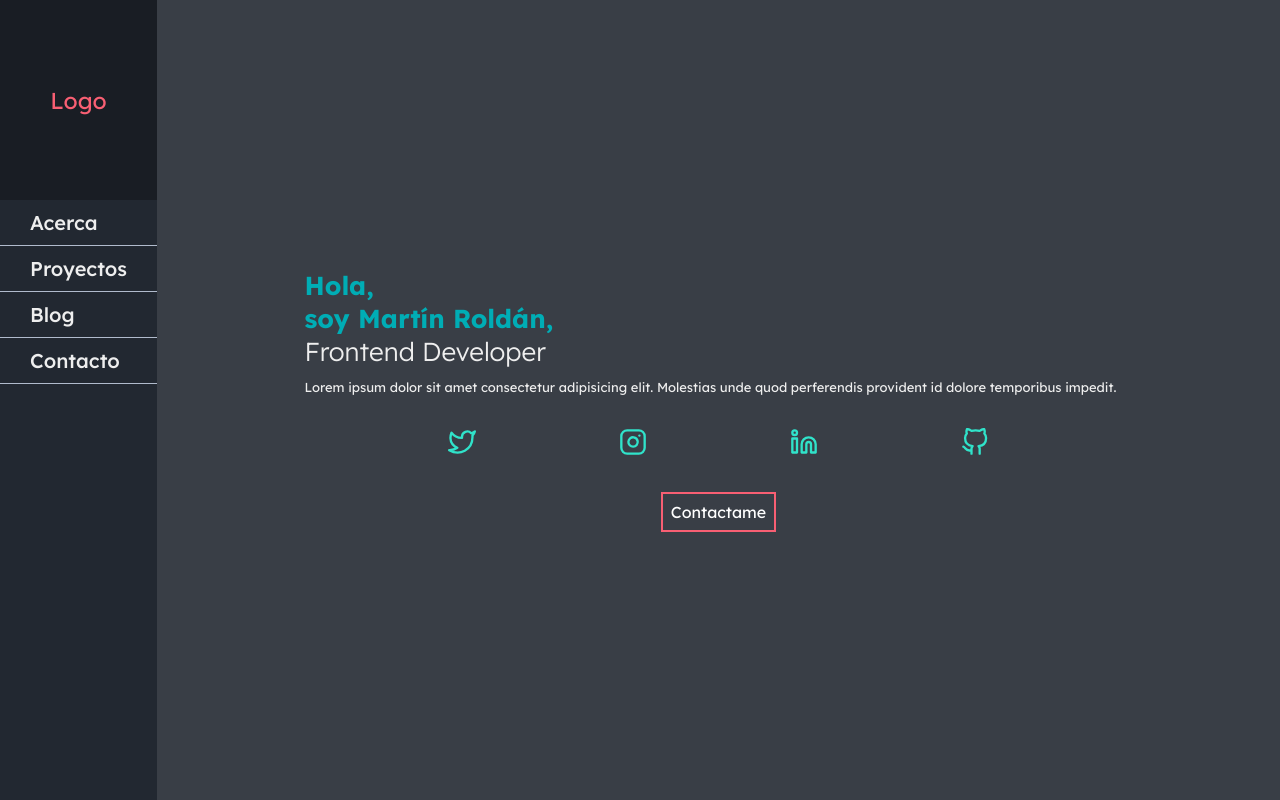
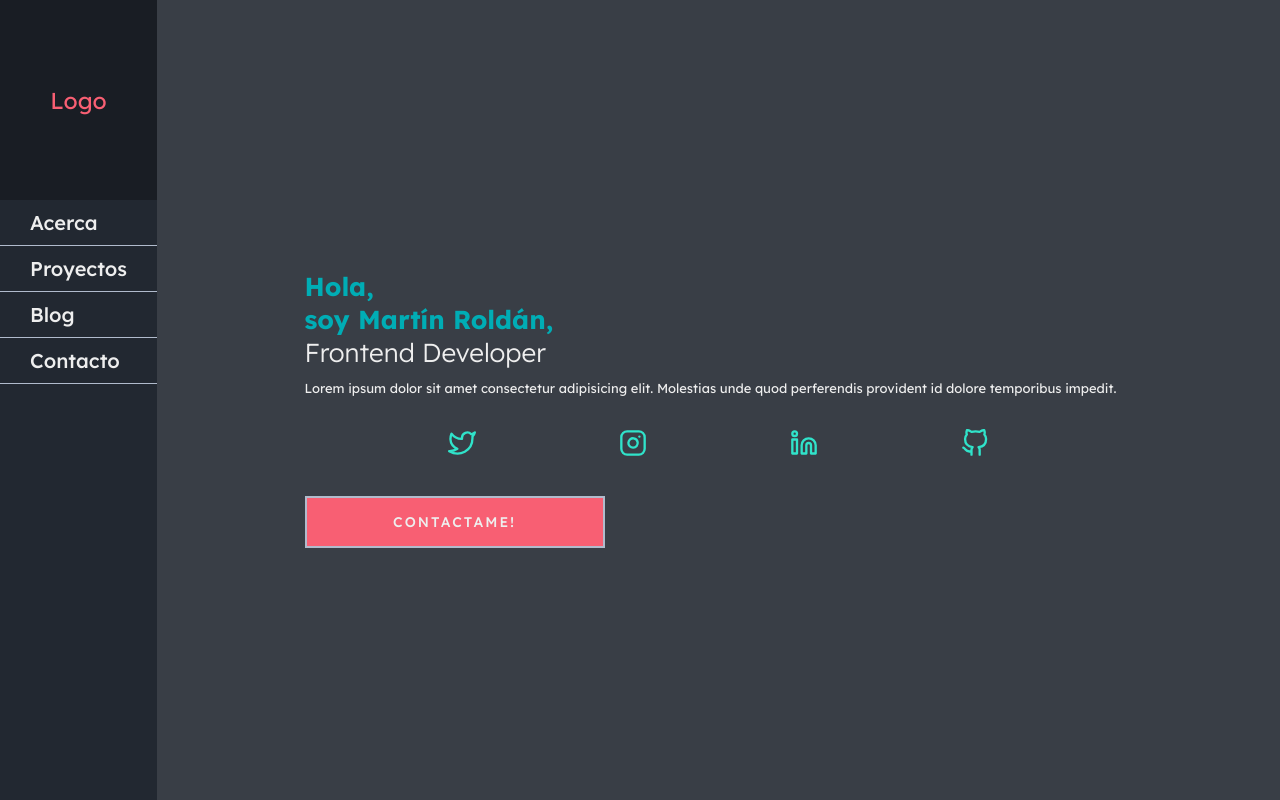
Before and after one commit to martinrol/mxrold, a React app: page / in a window 1280 px wide. Built offline with nearby package versions, Linux system fonts and the light colour scheme; the HTML template or start-up script is replaced by a standard one.

Commit message:
Componente NotFound creado con sus estilos. Boton reutilizable agregado en Home y NotFound. [add] Configuracion de Webpack para interpretar imagenes (.png, .jpg, etc)

```diff
--- a/package.json
+++ b/package.json
@@ -33,6 +33,7 @@
     "@babel/preset-react": "^7.13.13",
     "babel-loader": "^8.2.2",
     "css-loader": "^5.2.0",
+    "file-loader": "^6.2.0",
     "html-loader": "^2.1.2",
     "html-webpack-plugin": "^5.3.1",
     "mini-css-extract-plugin": "^1.4.1",
--- /dev/null
+++ b/src/assets/styles/components/Button.css
@@ -0,0 +1,71 @@
+.btn {
+
+    width: 100%;
+    height: 35px;
+  }
+
+  .btn a {
+    position: relative;
+    display: inline-block;
+    width: 100%;
+    max-width: 300px;
+    padding: 15px;
+    font-size: 1.4rem;
+    font-weight: 500;
+    letter-spacing: 2px;
+    color: var(--light);
+    border: 2px solid var(--lightGray);
+    text-transform: uppercase;
+    text-decoration: none;
+    text-align: center;
+  }
+
+  span {
+    position: relative;
+    z-index: 3;
+  }
+
+  .btn a:hover::before {
+    transform: scaleY(0);
+  }
+
+
+  .btn a:hover::after {
+    transform: scaleX(0);
+  }
+
+
+  .btn a {
+    color: var(--light);
+    transition: all 0.5s ease-in-out;
+  }
+
+  .btn a:hover {
+    color: var(--pink);
+    border: 2px solid var(--pink);
+    transition: all 0.5s ease-in-out;
+  }
+
+  .btn a::before {
+    content: "";
+    position: absolute;
+    top: 0;
+    left: 0;
+    width: 100%;
+    height: 100%;
+    background-color: var(--pink);
+    transition: all 0.5s ease-in-out;
+    transform: scaleY(1);
+  }
+
+  .btn a::after {
+    content: "";
+    position: absolute;
+    left: 0;
+    top: 0;
+    width: 100%;
+    height: 100%;
+    background-color: var(--pink);
+    transition: all 0.5s ease-in-out;
+    transform: scaleX(1);
+  }
--- a/src/assets/styles/components/Home.css
+++ b/src/assets/styles/components/Home.css
@@ -47,15 +47,6 @@
 }
 
 .Home__button {
-    width: max-content;
-    height: 40px;
-    margin-top: 33px;
-    padding: 8px;
-    border: 2px solid var(--pink);
+    width: 90%;
+    margin-top: 36px;
 }
-
-.Home__button a {
-    font-size: 1.6rem;
-    font-family: 500;
-    color: white;
-}
--- /dev/null
+++ b/src/assets/styles/components/NotFound.css
@@ -0,0 +1,23 @@
+.NotFound {
+    display: flex;
+    flex-direction: column;
+    justify-content: center;
+    align-items: center;
+    width: 100%;
+    height: 100vh;
+}
+
+.NotFound__info {
+    width: 90%;
+}
+
+.NotFound__info p {
+    font-size: 1.3rem;
+    font-weight: 400;
+    color: var(--light);
+}
+
+.NotFound__button {
+    width: 90%;
+    margin-top: 36px;
+}
--- /dev/null
+++ b/src/components/Button.jsx
@@ -0,0 +1,15 @@
+import React from 'react'
+import { Link } from 'react-router-dom'
+import '../assets/styles/components/Button.css'
+
+const Button = ({ text }) => {
+  return (
+    <div className='btn'>
+      <Link to='/'>
+        <span>{text}</span>
+      </Link>
+    </div>
+  )
+}
+
+export default Button
--- a/src/components/Navbar.jsx
+++ b/src/components/Navbar.jsx
@@ -4,7 +4,7 @@ import { Link } from 'react-router-dom'
 import '../assets/styles/components/Navbar.css'
 
 const Navbar = () => {
-  const [ open, setOpen ] = useState(true)
+  const [open, setOpen] = useState(true)
 
   const handleClick = () => {
     setOpen(!open)
@@ -12,14 +12,14 @@ const Navbar = () => {
 
   return (
     <>
-      <button className="btn-navbar" type="button" onClick={handleClick}>
-        {!open ? <FiArrowDown size="26px"/> : <FiArrowUp size="26px"/>}
+      <button className='btn-navbar' type='button' onClick={handleClick}>
+        {!open ? <FiArrowDown size='26px' /> : <FiArrowUp size='26px' />}
       </button>
-      <div className={!open ? "Navbar close" : "Navbar open"}>
+      <div className={!open ? 'Navbar close' : 'Navbar open'}>
         <div className='Navbar__logo'>
           <figure>
             <Link to='/'>Logo
-              <img src='' alt='' />
+              {/* <img src='' alt='' /> */}
             </Link>
           </figure>
         </div>
--- a/src/pages/Home.jsx
+++ b/src/pages/Home.jsx
@@ -1,30 +1,33 @@
 import React from 'react'
 import { FiGithub, FiTwitter, FiLinkedin, FiInstagram } from 'react-icons/fi'
+import Button from '../components/Button'
 import '../assets/styles/components/Home.css'
 
 const Home = () => {
+  const textMessage = 'Contactame!'
+
   return (
-    <section className="Home">
-      <div className="Home__intro">
+    <section className='Home'>
+      <div className='Home__intro'>
         <h1><span>Hola, <br /> soy Martín Roldán, </span> <br /> <span>Frontend Developer</span></h1>
         <p>Lorem ipsum dolor sit amet consectetur adipisicing elit. Molestias unde quod perferendis provident id dolore temporibus impedit.</p>
       </div>
-      <div className="Home__social">
-        <a href="#" target="_blank">
-          <FiTwitter size="28px" />
+      <div className='Home__social'>
+        <a href='#' target='_blank'>
+          <FiTwitter size='28px' />
         </a>
-        <a href="#" target="_blank">
-          <FiInstagram size="28px" />
+        <a href='#' target='_blank'>
+          <FiInstagram size='28px' />
         </a>
-        <a href="#" target="_blank">
-          <FiLinkedin size="28px" />
+        <a href='#' target='_blank'>
+          <FiLinkedin size='28px' />
         </a>
-        <a href="#" target="_blank">
-          <FiGithub size="28px" />
+        <a href='#' target='_blank'>
+          <FiGithub size='28px' />
         </a>
       </div>
-      <div className="Home__button">
-        <a href="/contacto">Contactame</a>
+      <div className='Home__button'>
+        <Button text={textMessage} />
       </div>
     </section>
   )
--- a/src/pages/NotFound.jsx
+++ b/src/pages/NotFound.jsx
@@ -1,9 +1,18 @@
 import React from 'react'
+import Button from '../components/Button'
+import '../assets/styles/components/NotFound.css'
 
 const NotFound = () => {
+  const textMessage = 'Volver al inicio'
+
   return (
-    <div>
-      Not Found
+    <div className='NotFound'>
+      <div className='NotFound__info'>
+        <p>Lorem ipsum dolor sit amet consectetur adipisicing elit. Esse quod ratione et blanditiis necessitatibus atque aliquid, veritatis vitae dicta officiis.</p>
+      </div>
+      <div className='NotFound__button'>
+        <Button text={textMessage} />
+      </div>
     </div>
   )
 }
--- a/webpack.config.js
+++ b/webpack.config.js
@@ -36,6 +36,10 @@ module.exports = {
           },
           'css-loader'
         ]
+      },
+      {
+        test: /\.(png|svg|jpg|jpeg|gif)$/,
+        use: ['file-loader']
       }
     ]
   },
```
Also changed, not shown: src/components/Layout.jsx (indentation only).
